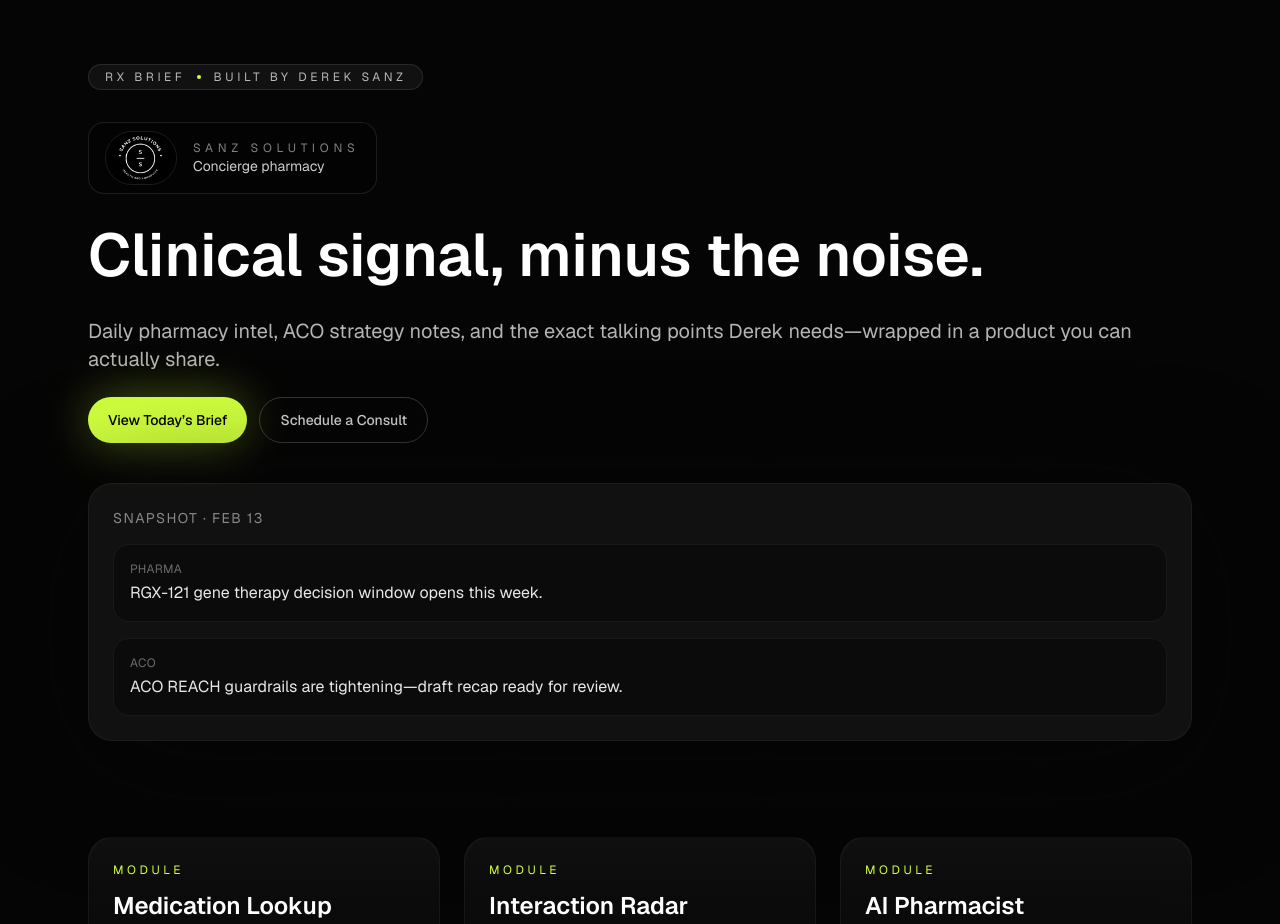
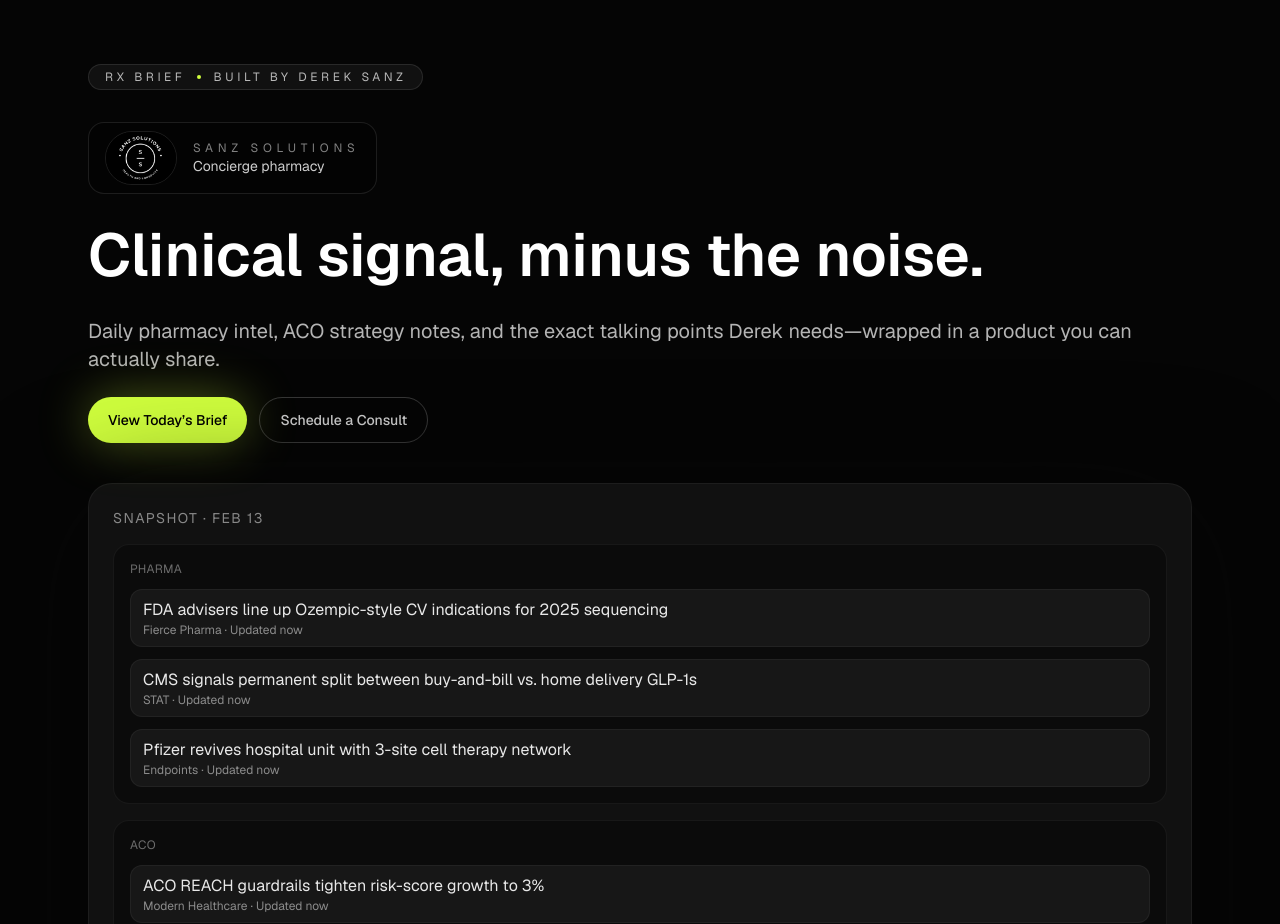
Before and after one commit to dsanz777/Rx-app, a Next.js app: page / in a window 1280 px wide. Shown: the top 924 px of the page. Built offline with nearby package versions, Linux system fonts and the light colour scheme; no server answers.

Commit message:
feat: add Brave headlines to hero snapshot

```diff
--- a/src/app/page.tsx
+++ b/src/app/page.tsx
@@ -1,3 +1,7 @@
+import Image from "next/image";
+import { MedicationLookup } from "@/components/medication-lookup";
+import { getHeroIntel } from "@/lib/brave";
+
 const featureCards = [
   {
     title: "Medication Lookup",
@@ -10,17 +14,6 @@
   {
     title: "AI Pharmacist",
     body: "Chat with the brief’s brain—every response tagged with source + safety disclaimers.",
-  },
-];
-
-const intel = [
-  {
-    label: "Pharma",
-    detail: "RGX-121 gene therapy decision window opens this week.",
-  },
-  {
-    label: "ACO",
-    detail: "ACO REACH guardrails are tightening—draft recap ready for review.",
   },
 ];
 
@@ -46,10 +39,26 @@
   { label: "Message", placeholder: "What do you need?" },
 ];
 
-import Image from "next/image";
-import { MedicationLookup } from "@/components/medication-lookup";
+function formatRelativeTime(dateInput?: string) {
+  if (!dateInput) return "Updated now";
+  const parsed = Date.parse(dateInput);
+  if (Number.isNaN(parsed)) return "Updated today";
 
-export default function Home() {
+  const diffMinutes = Math.max(1, Math.round((Date.now() - parsed) / (1000 * 60)));
+  if (diffMinutes < 60) {
+    return `${diffMinutes}m ago`;
+  }
+  const diffHours = Math.round(diffMinutes / 60);
+  if (diffHours < 24) {
+    return `${diffHours}h ago`;
+  }
+  const diffDays = Math.round(diffHours / 24);
+  return `${diffDays}d ago`;
+}
+
+export default async function Home() {
+  const heroIntel = await getHeroIntel();
+
   return (
     <main className="min-h-screen bg-[var(--background)] text-[var(--foreground)]">
       <div className="mx-auto flex max-w-6xl flex-col gap-16 px-6 py-16 lg:gap-24">
@@ -91,17 +100,32 @@
               </div>
             </div>
             <div className="rounded-3xl border border-white/5 bg-white/5 p-6 shadow-[0_20px_120px_rgba(5,5,5,0.75)]">
-              <p className="text-sm uppercase tracking-widest text-white/50">Snapshot · Feb 13</p>
+              <p className="text-sm uppercase tracking-widest text-white/50">Snapshot · {heroIntel.generatedAt}</p>
               <div className="mt-4 space-y-4 text-sm">
-                {intel.map((item) => (
+                {heroIntel.sections.map((section) => (
                   <div
-                    key={item.label}
+                    key={section.label}
                     className="rounded-2xl border border-white/5 bg-black/30 p-4"
                   >
                     <p className="text-xs uppercase tracking-wide text-white/40">
-                      {item.label}
+                      {section.label}
                     </p>
-                    <p className="mt-1 text-base text-white/90">{item.detail}</p>
+                    <div className="mt-3 space-y-3">
+                      {section.headlines.map((headline) => (
+                        <a
+                          key={`${section.label}-${headline.title}`}
+                          href={headline.url}
+                          target="_blank"
+                          rel="noreferrer noopener"
+                          className="block rounded-xl border border-white/5 bg-white/5 px-3 py-2 transition hover:border-[var(--accent)]/50"
+                        >
+                          <p className="text-base text-white/90">{headline.title}</p>
+                          <p className="text-xs text-white/50">
+                            {headline.source} · {formatRelativeTime(headline.publishedAt)}
+                          </p>
+                        </a>
+                      ))}
+                    </div>
                   </div>
                 ))}
               </div>
--- /dev/null
+++ b/src/lib/brave.ts
@@ -0,0 +1,145 @@
+type BraveNewsResult = {
+  title: string;
+  url: string;
+  publishedAt?: string;
+  time?: string;
+  meta_url?: {
+    display_url?: string;
+    source?: string;
+  };
+  profile?: {
+    name?: string;
+  };
+};
+
+interface BraveNewsResponse {
+  news?: {
+    results?: BraveNewsResult[];
+  };
+}
+
+export type Headline = {
+  title: string;
+  url: string;
+  source: string;
+  publishedAt?: string;
+};
+
+export type HeroIntel = {
+  generatedAt: string;
+  sections: {
+    label: string;
+    headlines: Headline[];
+  }[];
+};
+
+const BRAVE_ENDPOINT = "https://api.search.brave.com/res/v1/news/search";
+const DEFAULT_HEADLINES: Record<string, Headline[]> = {
+  pharma: [
+    {
+      title: "FDA advisers line up Ozempic-style CV indications for 2025 sequencing",
+      url: "https://www.fiercepharma.com/",
+      source: "Fierce Pharma",
+    },
+    {
+      title: "CMS signals permanent split between buy-and-bill vs. home delivery GLP-1s",
+      url: "https://www.statnews.com/",
+      source: "STAT",
+    },
+    {
+      title: "Pfizer revives hospital unit with 3-site cell therapy network",
+      url: "https://endpts.com/",
+      source: "Endpoints",
+    },
+  ],
+  aco: [
+    {
+      title: "ACO REACH guardrails tighten risk-score growth to 3%",
+      url: "https://www.modernhealthcare.com/",
+      source: "Modern Healthcare",
+    },
+    {
+      title: "Hospitals press CMS for hybrid ED-at-home waivers inside MSSP",
+      url: "https://www.beckershospitalreview.com/",
+      source: "Becker's",
+    },
+    {
+      title: "Humana pilots GLP-1 carve-outs with VBC convener partners",
+      url: "https://www.healthcaredive.com/",
+      source: "Healthcare Dive",
+    },
+  ],
+};
+
+async function fetchBraveHeadlines(query: string, fallbackKey: "pharma" | "aco", limit = 3): Promise<Headline[]> {
+  const apiKey = process.env.BRAVE_API_KEY;
+  if (!apiKey) {
+    return DEFAULT_HEADLINES[fallbackKey];
+  }
+
+  const url = new URL(BRAVE_ENDPOINT);
+  url.searchParams.set("q", query);
+  url.searchParams.set("count", String(limit));
+  url.searchParams.set("freshness", "pd");
+
+  try {
+    const response = await fetch(url, {
+      headers: {
+        Accept: "application/json",
+        "X-Subscription-Token": apiKey,
+      },
+      next: {
+        revalidate: 60 * 30, // 30 minutes
+      },
+    });
+
+    if (!response.ok) {
+      throw new Error(`Brave API failed: ${response.status}`);
+    }
+
+    const payload = (await response.json()) as BraveNewsResponse;
+    const stories = payload.news?.results ?? [];
+
+    if (!stories.length) {
+      return DEFAULT_HEADLINES[fallbackKey];
+    }
+
+    return stories.slice(0, limit).map((story) => ({
+      title: story.title,
+      url: story.url,
+      source:
+        story.meta_url?.display_url?.replace(/^www\./, "") ??
+        story.meta_url?.source ??
+        story.profile?.name ??
+        "Brave News",
+      publishedAt:
+        story.publishedAt ||
+        // Brave sometimes returns ISO strings on `time` or `meta_url.source_info.time`.
+        (story.time as string | undefined),
+    }));
+  } catch (error) {
+    console.error("Brave headline fetch failed", error);
+    return DEFAULT_HEADLINES[fallbackKey];
+  }
+}
+
+export async function getHeroIntel(): Promise<HeroIntel> {
+  const now = new Date();
+  const formattedDate = now.toLocaleDateString("en-US", {
+    month: "short",
+    day: "numeric",
+  });
+
+  const [pharma, aco] = await Promise.all([
+    fetchBraveHeadlines("pharma drug launch FDA approval GLP-1", "pharma"),
+    fetchBraveHeadlines("ACO REACH value-based care pharmacy", "aco"),
+  ]);
+
+  return {
+    generatedAt: formattedDate,
+    sections: [
+      { label: "Pharma", headlines: pharma },
+      { label: "ACO", headlines: aco },
+    ],
+  };
+}
```
Also changed, not shown: 2 other files (tests, documents, lock files or other folders).
